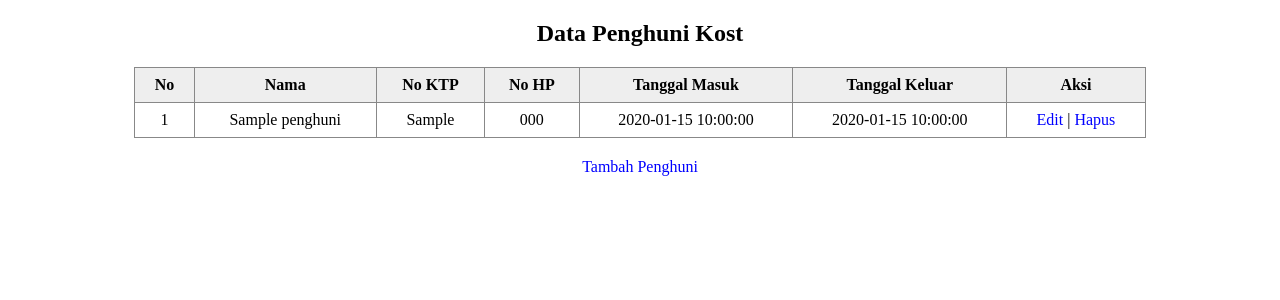
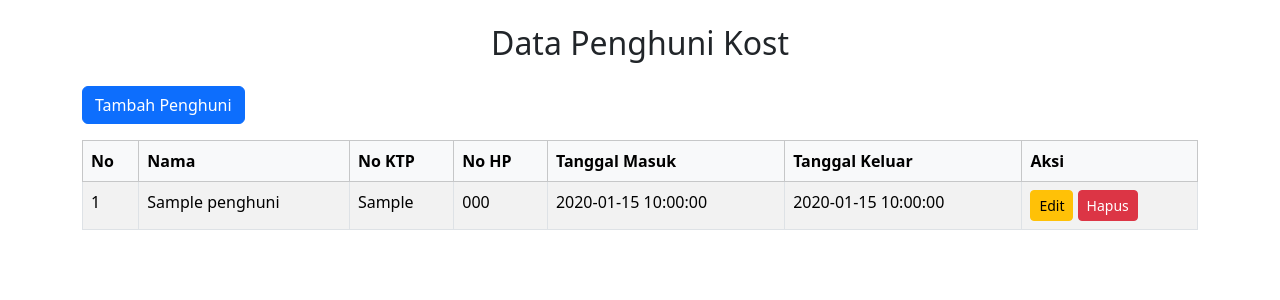
Before and after one commit to sarlazalika/app_kost, a PHP site: page / in a window 1280 px wide. Shown: the top 300 px of the page. Run offline with PHP 8.4, Linux system fonts and the light colour scheme; tables that the repository leaves empty or names only in its code hold one stand-in row (values such as "Sample post").

Commit message:
Percantik tampilan halaman data penghuni dengan Bootstrap

```diff
--- a/backend/penghuni/index.php
+++ b/backend/penghuni/index.php
@@ -7,16 +7,14 @@ $result = mysqli_query($conn, "SELECT * FROM tb_penghuni");
 <html>
 <head>
     <title>Data Penghuni Kost</title>
-    <style>
-        table { border-collapse: collapse; width: 80%; margin: 20px auto; }
-        th, td { border: 1px solid #888; padding: 8px 12px; text-align: center; }
-        th { background: #eee; }
-        a { text-decoration: none; color: blue; }
-    </style>
+    <link href="https://cdn.jsdelivr.net/npm/bootstrap@5.3.2/dist/css/bootstrap.min.css" rel="stylesheet">
 </head>
 <body>
-    <h2 style="text-align:center">Data Penghuni Kost</h2>
-    <table>
+<div class="container mt-4">
+    <h2 class="text-center mb-4">Data Penghuni Kost</h2>
+    <a href="tambah.php" class="btn btn-primary mb-3">Tambah Penghuni</a>
+    <table class="table table-bordered table-striped">
+        <thead class="table-light">
             <tr>
                 <th>No</th>
                 <th>Nama</th>
@@ -26,6 +24,8 @@ $result = mysqli_query($conn, "SELECT * FROM tb_penghuni");
                 <th>Tanggal Keluar</th>
                 <th>Aksi</th>
             </tr>
+        </thead>
+        <tbody>
         <?php $no=1; while($row = mysqli_fetch_assoc($result)): ?>
             <tr>
                 <td><?= $no++ ?></td>
@@ -35,14 +35,13 @@ $result = mysqli_query($conn, "SELECT * FROM tb_penghuni");
                 <td><?= htmlspecialchars($row['tgl_masuk']) ?></td>
                 <td><?= htmlspecialchars($row['tgl_keluar']) ?></td>
                 <td>
-                <a href="edit.php?id=<?= $row['id'] ?>">Edit</a> |
-                <a href="hapus.php?id=<?= $row['id'] ?>" onclick="return confirm('Yakin hapus?')">Hapus</a>
+                    <a href="edit.php?id=<?= $row['id'] ?>" class="btn btn-warning btn-sm">Edit</a>
+                    <a href="hapus.php?id=<?= $row['id'] ?>" class="btn btn-danger btn-sm" onclick="return confirm('Yakin hapus?')">Hapus</a>
                 </td>
             </tr>
         <?php endwhile; ?>
+        </tbody>
     </table>
-    <div style="text-align:center">
-        <a href="tambah.php">Tambah Penghuni</a>
 </div>
 </body>
 </html>
```
Lines whose indentation alone changed are shown as unchanged.
